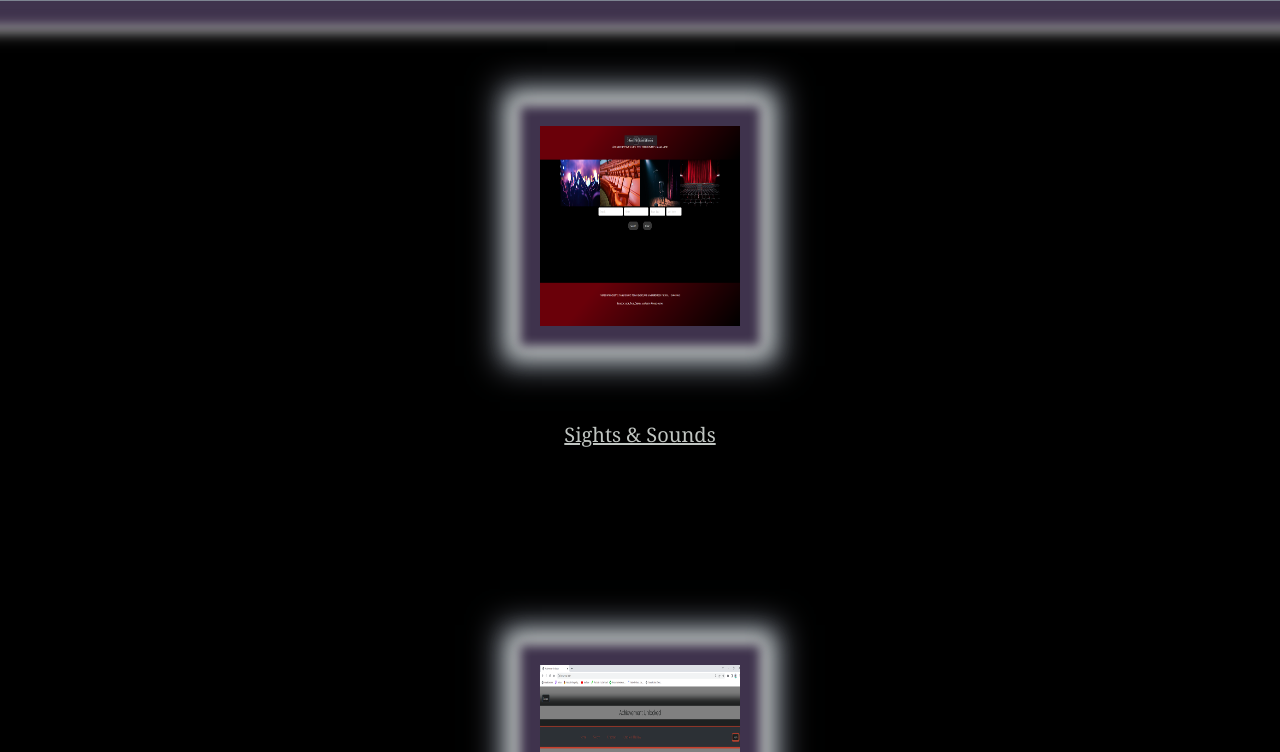
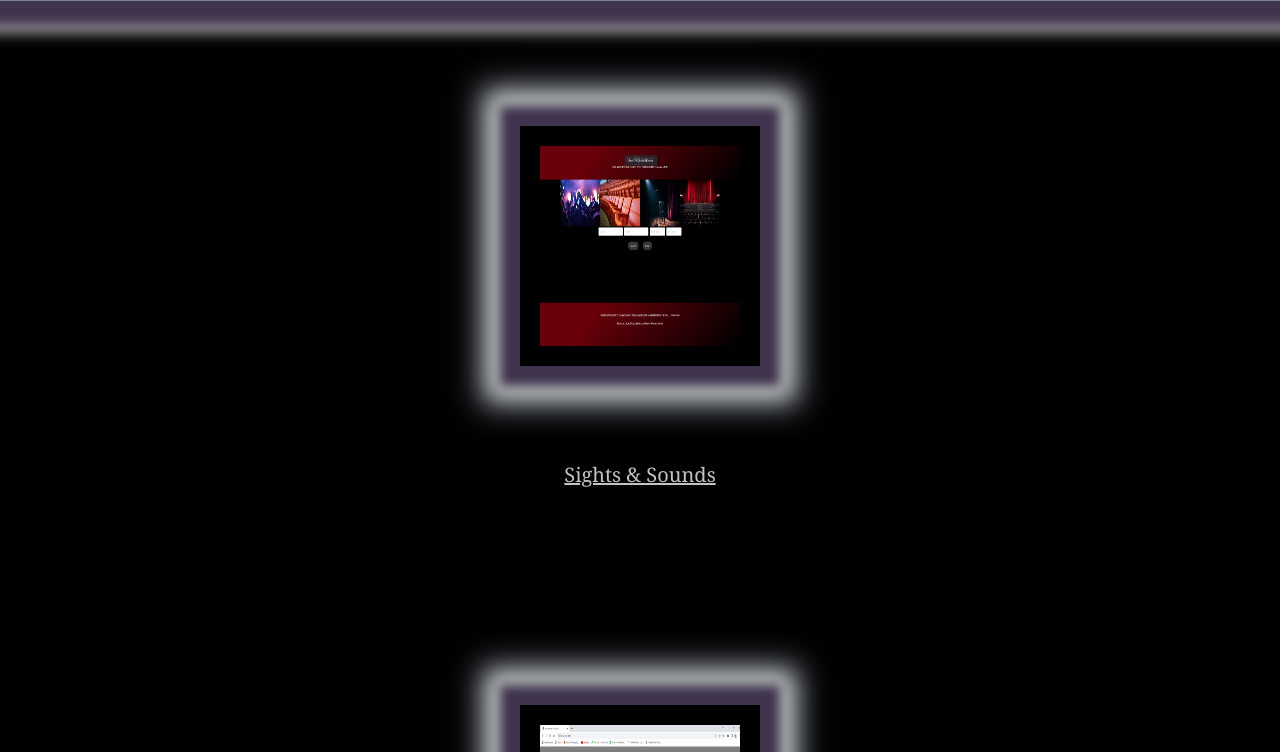
Before and after one commit to Tyler-phillips12/React_Portfolio, a React (Create React App) app: page /portfolio in a window 1280 px wide. Shown: the part 710-1462 px from the top of the page. Built offline with nearby package versions, Linux system fonts and the light colour scheme; the HTML template or start-up script is replaced by a standard one.

Commit message:
Update App.css

```diff
--- a/src/App.css
+++ b/src/App.css
@@ -14,6 +14,11 @@
   margin-left: auto;
   margin-right: auto;
 }
+
+img.project-screencap {
+  padding: 20px;
+}
+
 
 /* sets background color of page and font size/family and cursor */
 body {
```
